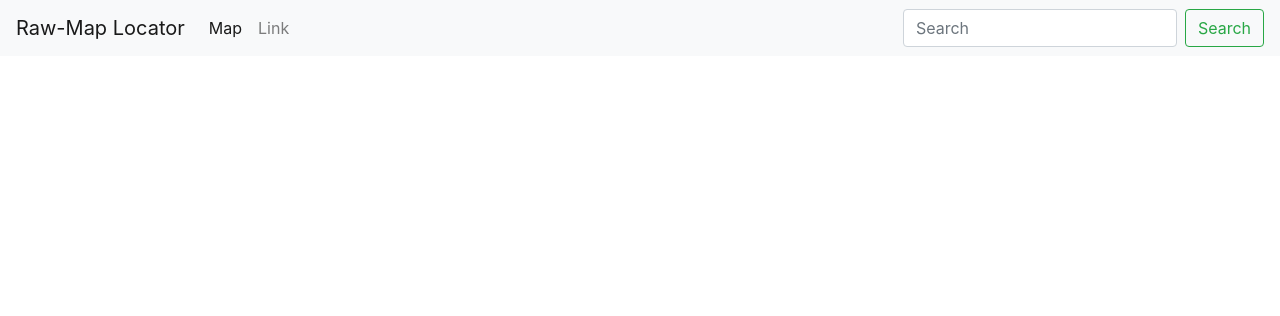
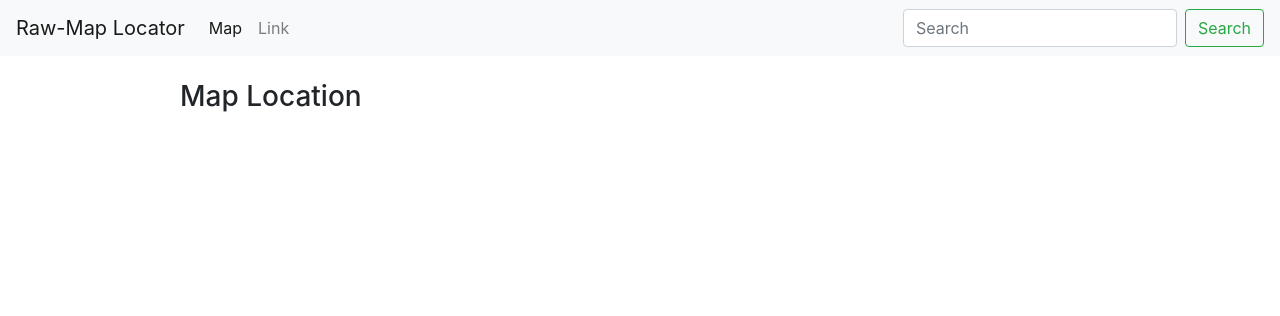
Before and after one commit to Rawllings/django-map-locator, a Django app: template mapproject/templates/index.html in a window 1280 px wide. Shown: the top 316 px of the page. Run offline with Django 3.2, Linux system fonts and the light colour scheme; the template is opened without the code that fills it, so the values that code supplies are empty.

```diff
--- a/mapproject/templates/index.html
+++ b/mapproject/templates/index.html
@@ -50,9 +50,19 @@
 
     <!--ENDNAVBAR-->
 
-    <!-- Optional JavaScript; choose one of the two! -->
+    <div class='container'>
+        <div class='row mt-4'>
+            <div class='col-md-10 offset-md-1'>
+                <h3>Map Location </h3>
 
-    <!-- Option 1: jQuery and Bootstrap Bundle (includes Popper) -->
+            </div>
+
+        </div>
+
+    </div>
+
+
+
     <script
       src="https://cdn.jsdelivr.net/npm/jquery@3.5.1/dist/jquery.slim.min.js"
       integrity="sha384-DfXdz2htPH0lsSSs5nCTpuj/zy4C+OGpamoFVy38MVBnE+IbbVYUew+OrCXaRkfj"
```
